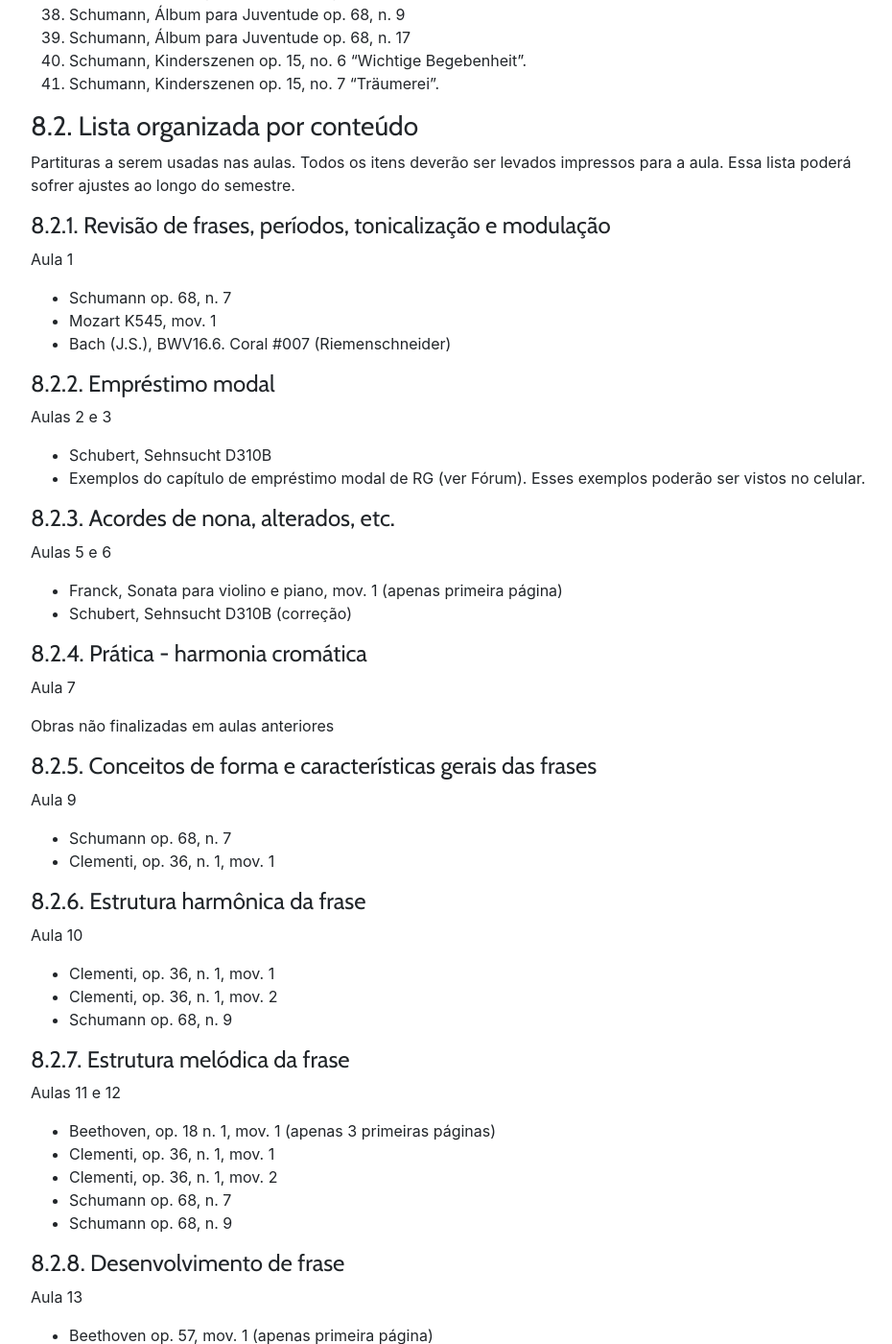
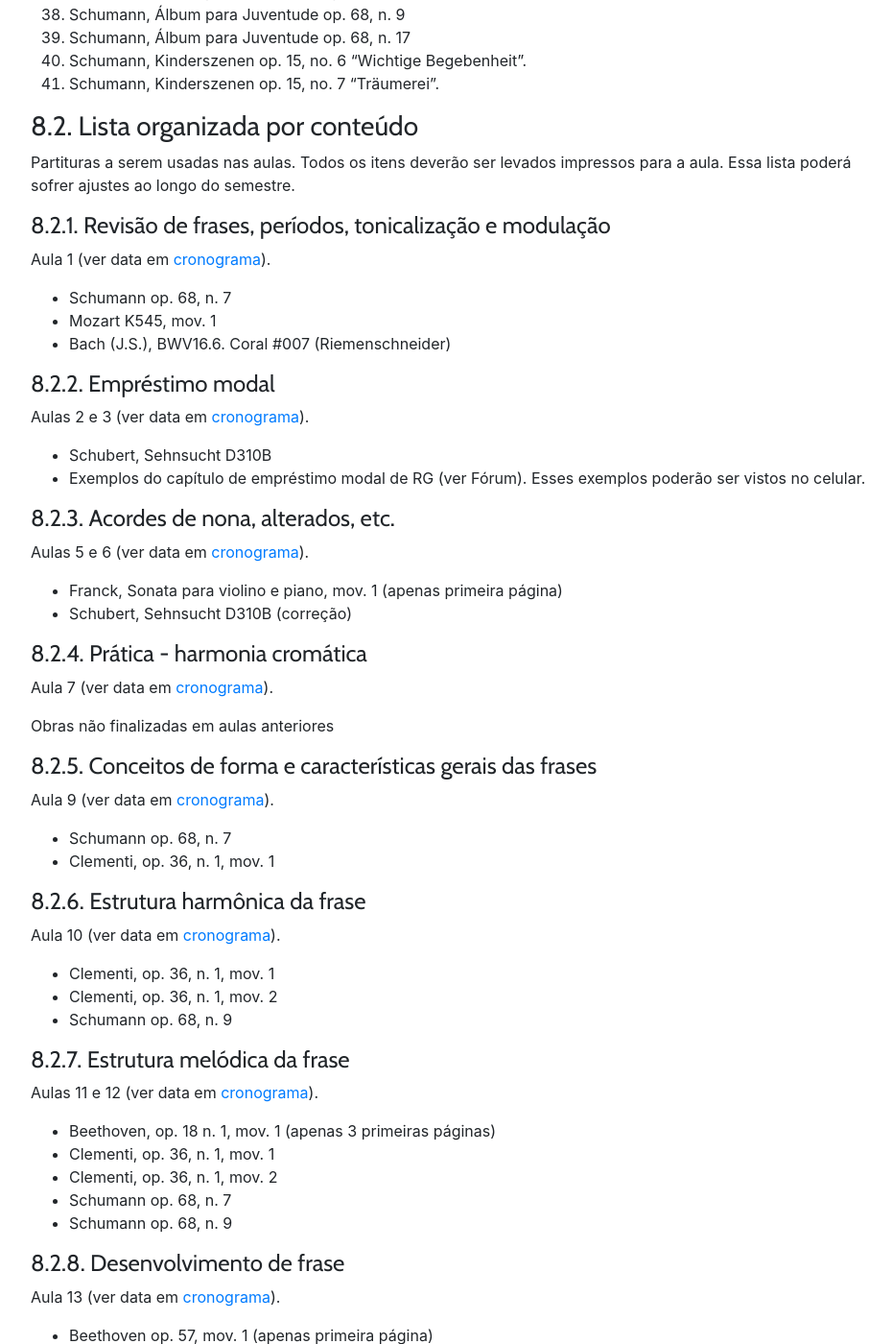
Before and after one commit to kroger/genosmus, a Jekyll site: the page built from _marcos/musa71.md, in a window 1280 px wide and 1400 px high, scrolled down 4772 px. Shown: the whole window at 96% size, without its empty margins (68-998 px from the left). Built offline with Jekyll 4.4.1, drawn with Linux system fonts in a browser that asks for light colours; nearby versions of some CDN libraries; the table of contents is made by our own code; some of the changed text lies outside the part shown.

Commit message:
Adiciona links para cronograma

```diff
--- a/_marcos/musa71.md
+++ b/_marcos/musa71.md
@@ -182,7 +182,7 @@ Partituras a serem usadas nas aulas. Todos os itens deverão ser levados impress
 
 #### 8.2.1. Revisão de frases, períodos, tonicalização e modulação
 
-Aula 1
+Aula 1 (ver data em [cronograma](#7-cronograma)).
 
 - Schumann op. 68, n. 7
 - Mozart K545, mov. 1
@@ -190,7 +190,7 @@ Aula 1
 
 #### 8.2.2. Empréstimo modal
 
-Aulas 2 e 3
+Aulas 2 e 3 (ver data em [cronograma](#7-cronograma)).
 
 - Schubert, Sehnsucht D310B
 - Exemplos do capítulo de empréstimo modal de RG (ver Fórum). Esses
@@ -198,21 +198,21 @@ Aulas 2 e 3
 
 #### 8.2.3. Acordes de nona, alterados, etc.
 
-Aulas 5 e 6
+Aulas 5 e 6 (ver data em [cronograma](#7-cronograma)).
 
 - Franck, Sonata para violino e piano, mov. 1 (apenas primeira página)
 - Schubert, Sehnsucht D310B (correção)
 
 #### 8.2.4. Prática - harmonia cromática
 
-Aula 7
+Aula 7 (ver data em [cronograma](#7-cronograma)).
 
 Obras não finalizadas em aulas anteriores
 
 #### 8.2.5. Conceitos de forma e características gerais das frases
 
 <!-- Aula 10, dia -->
-Aula 9
+Aula 9 (ver data em [cronograma](#7-cronograma)).
 
 - Schumann op. 68, n. 7
 - Clementi, op. 36, n. 1, mov. 1
@@ -220,7 +220,7 @@ Aula 9
 #### 8.2.6. Estrutura harmônica da frase
 
 <!-- Aula 11 -->
-Aula 10
+Aula 10 (ver data em [cronograma](#7-cronograma)).
 
 - Clementi, op. 36, n. 1, mov. 1
 - Clementi, op. 36, n. 1, mov. 2
@@ -229,7 +229,7 @@ Aula 10
 #### 8.2.7. Estrutura melódica da frase
 
 <!-- Aulas 12 e 13 -->
-Aulas 11 e 12
+Aulas 11 e 12 (ver data em [cronograma](#7-cronograma)).
 
 - Beethoven, op. 18 n. 1, mov. 1 (apenas 3 primeiras páginas)
 - Clementi, op. 36, n. 1, mov. 1
@@ -240,7 +240,7 @@ Aulas 11 e 12
 #### 8.2.8. Desenvolvimento de frase
 
 <!-- Aula 14 -->
-Aula 13
+Aula 13 (ver data em [cronograma](#7-cronograma)).
 
 - Beethoven op. 57, mov. 1 (apenas primeira página)
 - Beethoven op. 67, mov. 3 (apenas primeira página)
@@ -251,7 +251,7 @@ Aula 13
 #### 8.2.9. Combinação de frases, detalhamento de períodos
 
 <!-- Aulas 15 e 16 -->
-Aulas 14 a 16
+Aulas 14 a 16 (ver data em [cronograma](#7-cronograma)).
 
 - Clementi, op. 36, n. 1, mov. 1
 - Clementi, op. 36, n. 1, mov. 2
@@ -261,7 +261,7 @@ Aulas 14 a 16
 
 #### 8.2.10. Pequenas formas: partes, desenho e movimento harmônico
 
-Aulas 18 e 19
+Aulas 18 e 19 (ver data em [cronograma](#7-cronograma)).
 
 - Clementi, op. 36, n. 1, mov. 1
 - Clementi, op. 36, n. 1, mov. 2
@@ -273,7 +273,7 @@ Aulas 18 e 19
 
 #### 8.2.11. Formas binárias: contínuas e secionais
 
-Aulas 20 e 21
+Aulas 20 e 21 (ver data em [cronograma](#7-cronograma)).
 
 - Bach (J.S.), BWV262. Coral #153 (Riemenschneider) Alle Menschen Müssen
   Sterben.
@@ -295,7 +295,7 @@ Aula 23, dia 28/05/2019
 
 #### 8.2.12. Formas ternárias: contínuas e secionais
 
-Aula 22 e 23
+Aulas 22 e 23 (ver data em [cronograma](#7-cronograma)).
 
 [adicionar exemplo secional]
 
@@ -303,7 +303,7 @@ Aula 22 e 23
 
 #### 8.2.13. Análise de pequenas formas
 
-Aulas 24 e 25
+Aulas 24 e 25 (ver data em [cronograma](#7-cronograma)).
 
 - Beethoven op. 26, mov. 3  (p 10 (198) e p 11 (199))
 - Brahms, op. 49, n. 4 (Wiegenlied)
```
